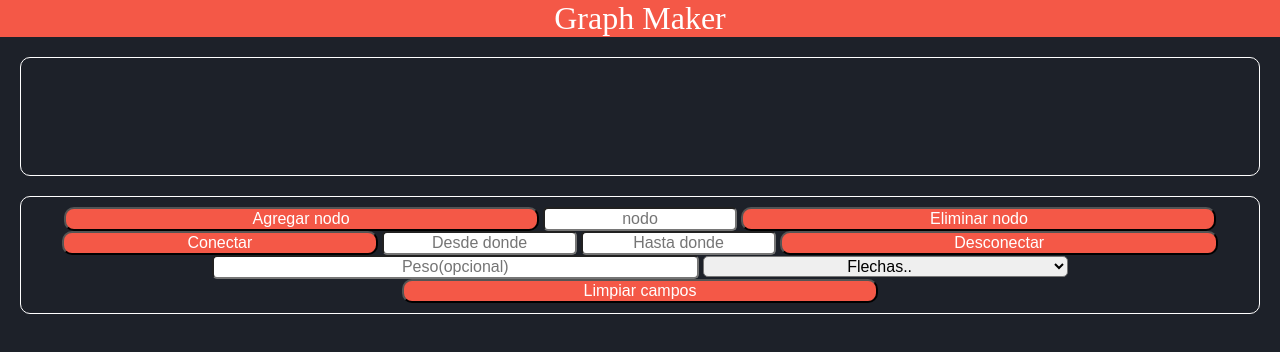
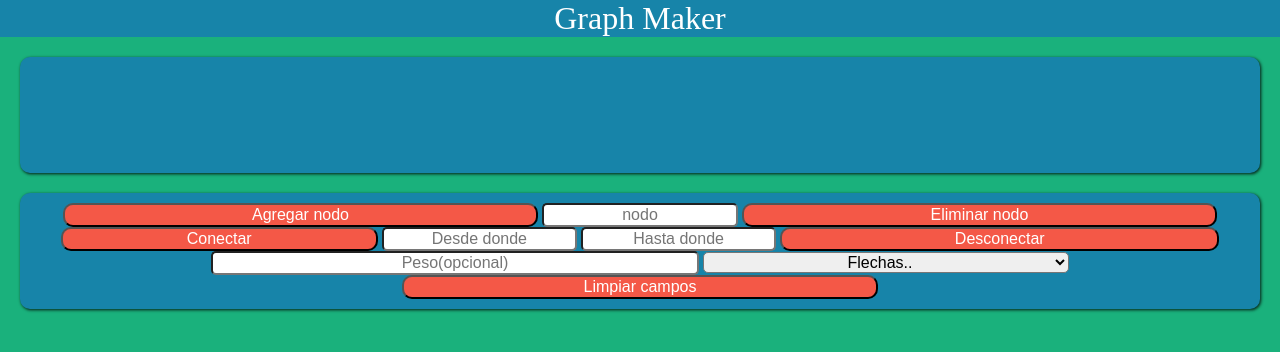
Before and after one commit to whocar3s/Grafos, a plain HTML site: page index.html in a window 1280 px wide. Drawn offline with nearby package versions, Linux system fonts and the light colour scheme; some packages are replaced by stand-ins of ours; a script that the page names is missing; a web font is replaced by a local one.

Commit message:
Cambios de diseño

```diff
--- a/style.css
+++ b/style.css
@@ -4,7 +4,7 @@
 
 body {
   font-family: "New Tegomin", serif;
-  background-color: rgb(29, 33, 41);
+  background-color: #1ab17c;
   margin: 0;
 }
 
@@ -17,7 +17,7 @@ body {
 
 .Title-container {
   text-align: center;
-  background-color: rgb(244, 88, 71);
+  background-color: #1784a9;
 
   /* -webkit-box-shadow: 3px 3px 5px -3px rgba(0, 0, 0, 0.75);
   -moz-box-shadow: 3px 3px 5px -3px rgba(0, 0, 0, 0.75);
@@ -31,11 +31,11 @@ body {
 
 .screen-graphs {
   border-radius: 10px;
-  border: 1px solid white;
+  background-color: #1784a9;
 
-  /* -webkit-box-shadow: 3px 3px 5px -3px rgba(0, 0, 0, 0.75);
-  -moz-box-shadow: 3px 3px 5px -3px rgba(0, 0, 0, 0.75);
-  box-shadow: 3px 3px 5px -3px rgba(0, 0, 0, 0.75); */
+  -webkit-box-shadow: 1px 1px 3px 0.3px rgba(0, 0, 0, 0.75);
+  -moz-box-shadow: 1px 1px 3px 0.3px rgba(0, 0, 0, 0.75);
+  box-shadow: 1px 1px 3px 0.3px rgba(0, 0, 0, 0.75);
 }
 
 #Red {
@@ -47,14 +47,14 @@ body {
 .options-container {
   text-align: center;
   border-radius: 10px;
-  border: 1px solid white;
   gap: 20px;
   padding: 10px;
 
+  background-color: #1784a9;
 
-  /* -webkit-box-shadow: 3px 3px 5px -3px rgba(0, 0, 0, 0.75);
-  -moz-box-shadow: 3px 3px 5px -3px rgba(0, 0, 0, 0.75);
-  box-shadow: 3px 3px 5px -3px rgba(0, 0, 0, 0.75); */
+  -webkit-box-shadow: 1px 1px 3px 0.3px rgba(0, 0, 0, 0.75);
+  -moz-box-shadow: 1px 1px 3px 0.3px rgba(0, 0, 0, 0.75);
+  box-shadow: 1px 1px 3px 0.3px rgba(0, 0, 0, 0.75);
 }
 
 /*.option {
```
